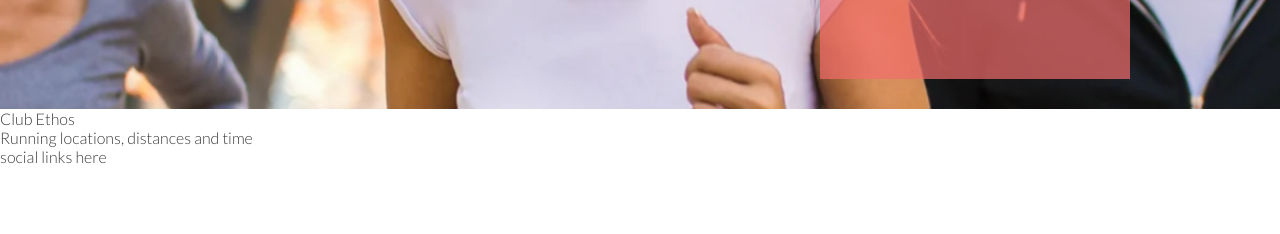
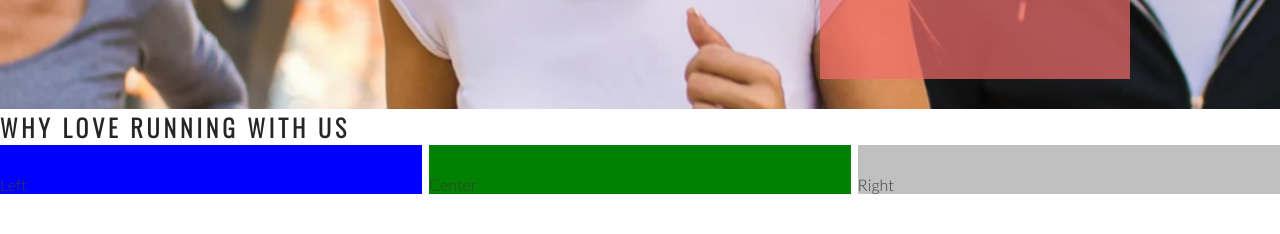
Before and after one commit to roman-gs/love-running, a plain HTML site: page index.html in a window 1280 px wide. Shown: the part 566-800 px from the top of the page. Drawn offline with nearby package versions, Linux system fonts and the light colour scheme.

Commit message:
Add Club Ethos structure

```diff
--- a/assets/css/style.css
+++ b/assets/css/style.css
@@ -24,6 +24,7 @@ h1, h2 {
 #logo {
     float: left;
     font-size: 280%;
+    margin-left: 30px;
 }
 
 #menu {
@@ -111,3 +112,30 @@ animation-fill-mode: forwards;
 
     position: absolute ;
 }
+
+/* club ethos */
+
+#club-ethos {
+    height: 600px;
+}
+
+#left-about {
+    padding-top: 30px;
+    width: 33%;
+    float: left;
+    background-color: blue;
+}
+
+#right-about {
+    padding-top: 30px;
+    width: 33%;
+    float: right;
+    background-color: silver;
+}
+
+#center-about {
+    padding-top: 30px;
+    width: 33%;
+    margin: 0 auto;
+    background-color: green;
+}
--- a/index.html
+++ b/index.html
@@ -36,8 +36,11 @@
             <h3> Dublin Doclands & Phoenix Park</h3>
         </div>
     </section>
-    <section>
-        Club Ethos
+    <section id="club-ethos">
+        <h1>Why Love Running With Us</h1>
+        <div id="left-about">Left</div>
+        <div id="right-about">Right</div>
+        <div id="center-about">Center</div>
     </section>
     <section>
         Running locations, distances and time
```
